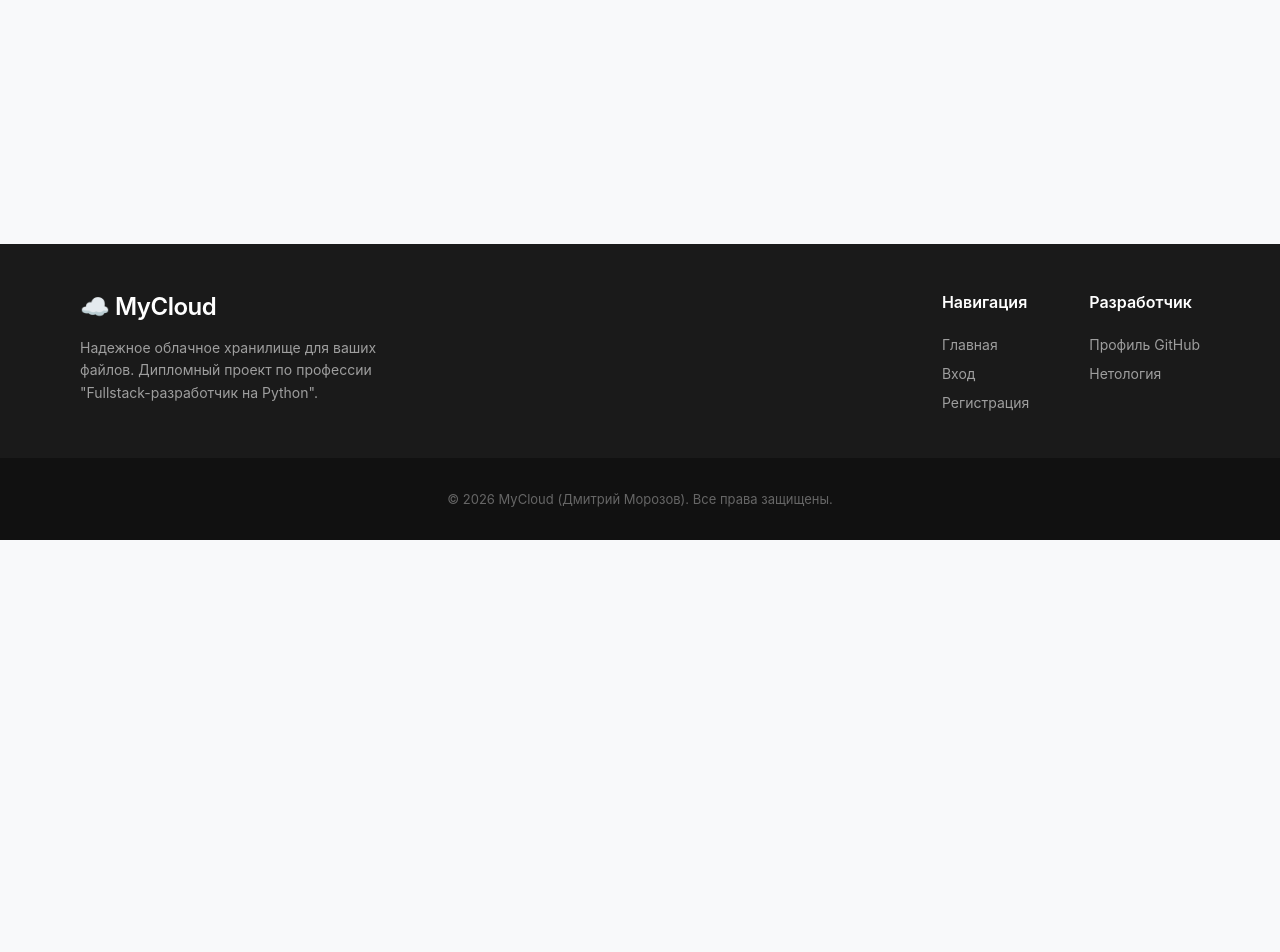
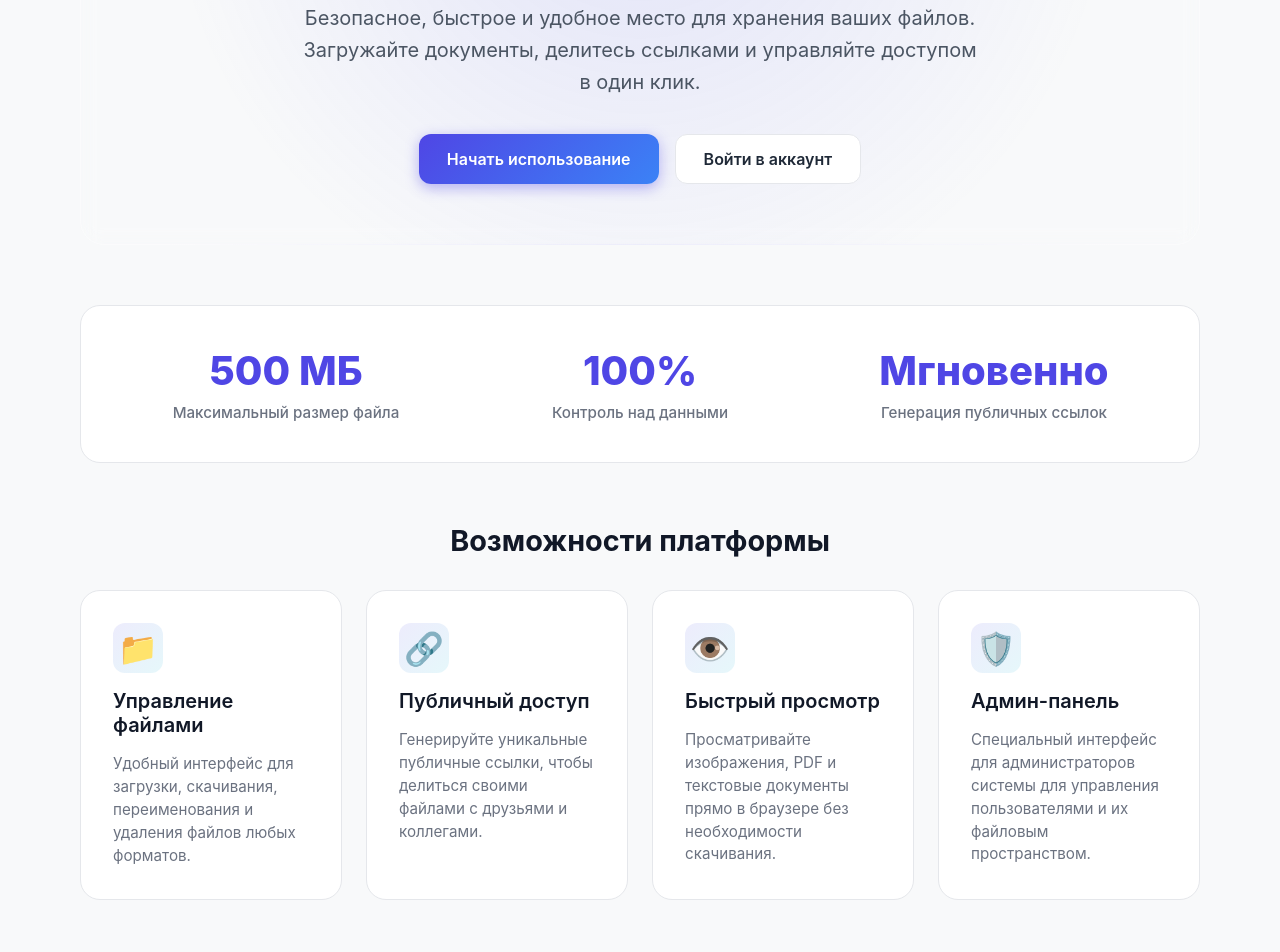
Before and after one commit to dm-morozov/netology_78_cloud-file-storage-graduation-project, a React (Vite) app in the folder frontend/: page / in a window 1280 px wide. Shown: the part 260-1212 px from the top of the page. Before the commit the page ends 800 px from the top, so only its background shows below. Built offline with nearby package versions, Linux system fonts and the light colour scheme; no server answers.

Commit message:
feat: добавлено красивое описание проекта на главную страницу

```diff
--- /dev/null
+++ b/frontend/src/pages/HomePage.module.css
@@ -0,0 +1,226 @@
+.homePage {
+  display: flex;
+  flex-direction: column;
+  gap: 60px;
+  padding: 20px 0;
+  animation: fadeIn 0.8s ease-out;
+}
+
+@keyframes fadeIn {
+  from {
+    opacity: 0;
+    transform: translateY(10px);
+  }
+  to {
+    opacity: 1;
+    transform: translateY(0);
+  }
+}
+
+/* Hero Section */
+.hero {
+  text-align: center;
+  background: radial-gradient(circle at top, rgba(99, 102, 241, 0.15) 0%, rgba(248, 249, 250, 0) 70%);
+  padding: 60px 20px;
+  border-radius: 24px;
+  border: 1px solid rgba(255, 255, 255, 0.4);
+  backdrop-filter: blur(10px);
+  display: flex;
+  flex-direction: column;
+  align-items: center;
+  gap: 24px;
+}
+
+.heroTitle {
+  font-size: 3.2rem;
+  font-weight: 800;
+  line-height: 1.2;
+  margin: 0;
+  background: linear-gradient(135deg, #4f46e5 0%, #06b6d4 100%);
+  -webkit-background-clip: text;
+  -webkit-text-fill-color: transparent;
+  background-clip: text;
+  letter-spacing: -0.02em;
+}
+
+.heroSubtitle {
+  font-size: 1.25rem;
+  color: #4b5563;
+  max-width: 680px;
+  line-height: 1.6;
+  margin: 0;
+}
+
+.actions {
+  display: flex;
+  gap: 16px;
+  margin-top: 12px;
+}
+
+.primaryBtn {
+  display: inline-flex;
+  align-items: center;
+  justify-content: center;
+  background: linear-gradient(135deg, #4f46e5 0%, #3b82f6 100%);
+  color: #ffffff;
+  padding: 14px 28px;
+  border-radius: 12px;
+  font-weight: 600;
+  font-size: 1rem;
+  text-decoration: none;
+  box-shadow: 0 4px 14px rgba(79, 70, 229, 0.4);
+  transition: all 0.3s cubic-bezier(0.4, 0, 0.2, 1);
+}
+
+.primaryBtn:hover {
+  transform: translateY(-2px);
+  box-shadow: 0 6px 20px rgba(79, 70, 229, 0.6);
+  background: linear-gradient(135deg, #4338ca 0%, #2563eb 100%);
+}
+
+.secondaryBtn {
+  display: inline-flex;
+  align-items: center;
+  justify-content: center;
+  background-color: #ffffff;
+  color: #1f2937;
+  padding: 14px 28px;
+  border-radius: 12px;
+  font-weight: 600;
+  font-size: 1rem;
+  text-decoration: none;
+  border: 1px solid #e5e7eb;
+  transition: all 0.3s cubic-bezier(0.4, 0, 0.2, 1);
+}
+
+.secondaryBtn:hover {
+  transform: translateY(-2px);
+  background-color: #f9fafb;
+  border-color: #d1d5db;
+  box-shadow: 0 4px 12px rgba(0, 0, 0, 0.05);
+}
+
+/* Features Section */
+.featuresSection {
+  display: flex;
+  flex-direction: column;
+  gap: 32px;
+}
+
+.sectionTitle {
+  font-size: 1.8rem;
+  font-weight: 700;
+  text-align: center;
+  color: #111827;
+  margin: 0;
+}
+
+.featuresGrid {
+  display: grid;
+  grid-template-columns: repeat(auto-fit, minmax(260px, 1fr));
+  gap: 24px;
+}
+
+.featureCard {
+  background-color: #ffffff;
+  border-radius: 20px;
+  padding: 32px;
+  border: 1px solid #e5e7eb;
+  transition: all 0.3s cubic-bezier(0.4, 0, 0.2, 1);
+  display: flex;
+  flex-direction: column;
+  gap: 16px;
+  position: relative;
+  overflow: hidden;
+}
+
+.featureCard::before {
+  content: '';
+  position: absolute;
+  top: 0;
+  left: 0;
+  width: 100%;
+  height: 4px;
+  background: linear-gradient(90deg, #4f46e5, #06b6d4);
+  opacity: 0;
+  transition: opacity 0.3s ease;
+}
+
+.featureCard:hover {
+  transform: translateY(-6px);
+  box-shadow: 0 12px 24px rgba(0, 0, 0, 0.06);
+  border-color: rgba(79, 70, 229, 0.2);
+}
+
+.featureCard:hover::before {
+  opacity: 1;
+}
+
+.iconWrapper {
+  font-size: 2rem;
+  width: 50px;
+  height: 50px;
+  border-radius: 12px;
+  background: linear-gradient(135deg, rgba(79, 70, 229, 0.1) 0%, rgba(6, 182, 212, 0.1) 100%);
+  display: flex;
+  align-items: center;
+  justify-content: center;
+  color: #4f46e5;
+}
+
+.featureCard h3 {
+  font-size: 1.25rem;
+  font-weight: 600;
+  color: #111827;
+  margin: 0;
+}
+
+.featureCard p {
+  font-size: 0.95rem;
+  color: #6b7280;
+  line-height: 1.5;
+  margin: 0;
+}
+
+/* Stats Section */
+.statsSection {
+  display: grid;
+  grid-template-columns: repeat(3, 1fr);
+  gap: 24px;
+  text-align: center;
+  background-color: #ffffff;
+  padding: 40px;
+  border-radius: 20px;
+  border: 1px solid #e5e7eb;
+}
+
+.statItem {
+  display: flex;
+  flex-direction: column;
+  gap: 8px;
+}
+
+.statValue {
+  font-size: 2.5rem;
+  font-weight: 800;
+  color: #4f46e5;
+}
+
+.statLabel {
+  font-size: 0.95rem;
+  font-weight: 500;
+  color: #6b7280;
+}
+
+@media (max-width: 768px) {
+  .heroTitle {
+    font-size: 2.2rem;
+  }
+  .heroSubtitle {
+    font-size: 1.1rem;
+  }
+  .statsSection {
+    grid-template-columns: 1fr;
+    gap: 32px;
+  }
+}
--- a/frontend/src/pages/HomePage.tsx
+++ b/frontend/src/pages/HomePage.tsx
@@ -1,7 +1,94 @@
+import { Link } from 'react-router-dom'
+import { useAppSelector } from '../store/store'
+import styles from './HomePage.module.css'
+
 export const HomePage = () => {
+  const { isAuthenticated, user } = useAppSelector((state) => state.auth)
+
   return (
-    <div>
-      <h1>Главная страница</h1>
+    <div className={styles.homePage}>
+      {/* Герой-секция */}
+      <section className={styles.hero}>
+        <h1 className={styles.heroTitle}>Ваше персональное облачное хранилище</h1>
+        <p className={styles.heroSubtitle}>
+          Безопасное, быстрое и удобное место для хранения ваших файлов. Загружайте документы,
+          делитесь ссылками и управляйте доступом в один клик.
+        </p>
+        <div className={styles.actions}>
+          {isAuthenticated ? (
+            <Link to='/storage' className={styles.primaryBtn}>
+              Перейти в хранилище {user?.first_name ? `, ${user.first_name}` : ''} →
+            </Link>
+          ) : (
+            <>
+              <Link to='/register' className={styles.primaryBtn}>
+                Начать использование
+              </Link>
+              <Link to='/login' className={styles.secondaryBtn}>
+                Войти в аккаунт
+              </Link>
+            </>
+          )}
+        </div>
+      </section>
+
+      {/* Секция статистики */}
+      <section className={styles.statsSection}>
+        <div className={styles.statItem}>
+          <div className={styles.statValue}>500 МБ</div>
+          <div className={styles.statLabel}>Максимальный размер файла</div>
+        </div>
+        <div className={styles.statItem}>
+          <div className={styles.statValue}>100%</div>
+          <div className={styles.statLabel}>Контроль над данными</div>
+        </div>
+        <div className={styles.statItem}>
+          <div className={styles.statValue}>Мгновенно</div>
+          <div className={styles.statLabel}>Генерация публичных ссылок</div>
+        </div>
+      </section>
+
+      {/* Секция преимуществ */}
+      <section className={styles.featuresSection}>
+        <h2 className={styles.sectionTitle}>Возможности платформы</h2>
+        <div className={styles.featuresGrid}>
+          <div className={styles.featureCard}>
+            <div className={styles.iconWrapper}>📁</div>
+            <h3>Управление файлами</h3>
+            <p>
+              Удобный интерфейс для загрузки, скачивания, переименования и удаления файлов любых
+              форматов.
+            </p>
+          </div>
+
+          <div className={styles.featureCard}>
+            <div className={styles.iconWrapper}>🔗</div>
+            <h3>Публичный доступ</h3>
+            <p>
+              Генерируйте уникальные публичные ссылки, чтобы делиться своими файлами с друзьями и
+              коллегами.
+            </p>
+          </div>
+
+          <div className={styles.featureCard}>
+            <div className={styles.iconWrapper}>👁️</div>
+            <h3>Быстрый просмотр</h3>
+            <p>
+              Просматривайте изображения, PDF и текстовые документы прямо в браузере без
+              необходимости скачивания.
+            </p>
+          </div>
+
+          <div className={styles.featureCard}>
+            <div className={styles.iconWrapper}>🛡️</div>
+            <h3>Админ-панель</h3>
+            <p>
+              Специальный интерфейс для администраторов системы для управления пользователями и их
+              файловым пространством.
+            </p>
+          </div>
+        </div>
+      </section>
     </div>
   )
 }
```
